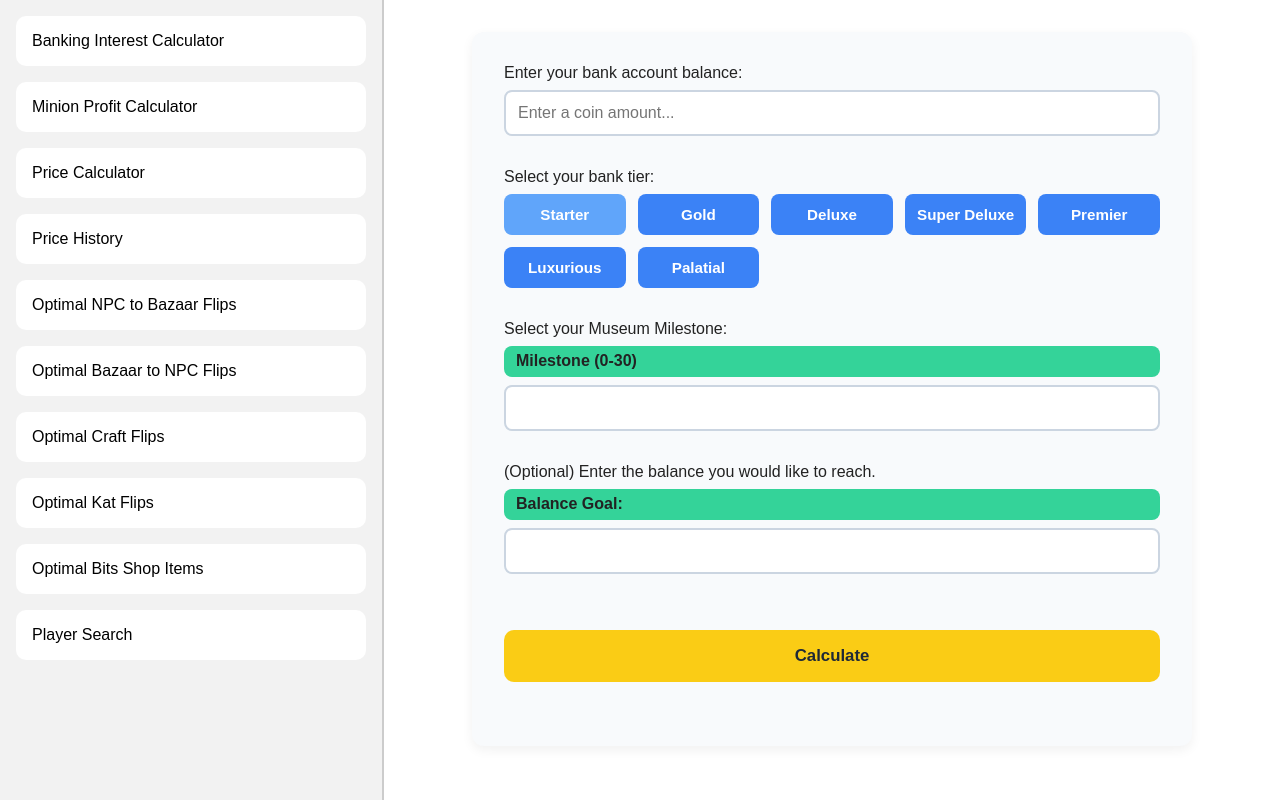
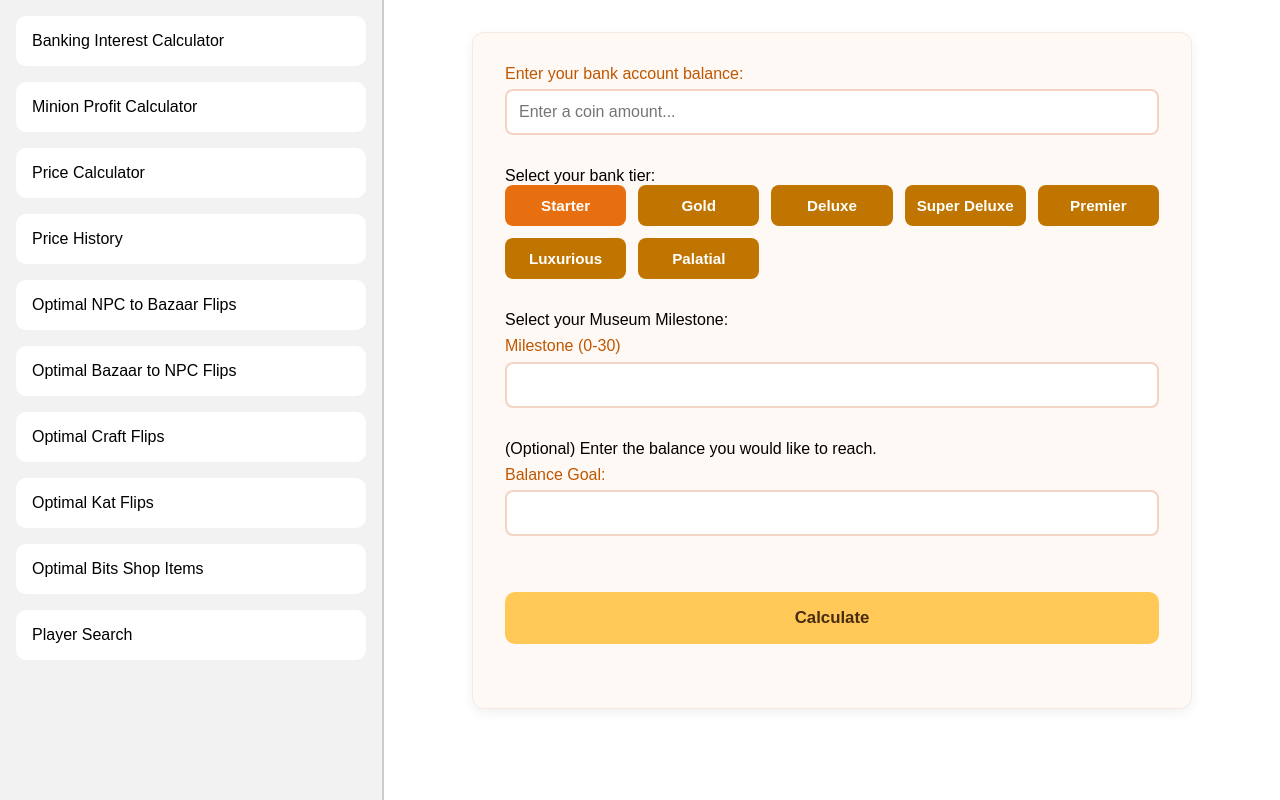
Before and after one commit to michaelmtpham/Skyprice, a website: page Skyprice/src/banking-interest-calculator.html in a window 1280 px wide. Both pictures are taken after a click on the button "Starter". Drawn offline with Linux system fonts and the light colour scheme.

Commit message:
Updaded CSS for Banking Interest Calculator to UT Austin colors. Finished HTML and CSS for Minion Profit Calculator and styled CSS in Georgia Tech colors.

```diff
--- a/Skyprice/src/banking-interest-calculator.css
+++ b/Skyprice/src/banking-interest-calculator.css
@@ -49,7 +49,8 @@ body, html {
     margin: 0 auto;
     padding: 2rem;
     border-radius: 12px;
-    background-color: #f8fafc;
+    background-color: #fff9f5;
+    border: 1px solid #f4e9e3;
     box-shadow: 0 4px 12px rgba(0,0,0,0.06);
 }
 
@@ -57,18 +58,22 @@ body, html {
     margin-bottom: 2rem;
 }
 
-.section label, .section p {
+.section label {
     font-size: 1rem;
-    margin-bottom: 0.5rem;
-    display: block;
-    color: #222;
+    font-weight: 500;
+    color: #bf5700;
+    margin-bottom: 0.4rem;
+    display: inline-block;
+    background: none;
+    border: none;
+    padding: 0;
 }
 
 input{
     width: 100%;
     padding: 0.75rem;
     font-size: 1rem;
-    border: 2px solid #cbd5e1;
+    border: 2px solid #f3d3c3;
     border-radius: 8px;
     background-color: white;
     color: #333;
@@ -76,7 +81,7 @@ input{
 }
 
 input:focus {
-    border-color: #3b82f6;
+    border-color: #bf5700;
     outline: none;
 }
 
@@ -88,7 +93,7 @@ input:focus {
 }
 
 .bank-tier {
-    background-color: #3b82f6;
+    background-color: #bf7500;
     color: white;
     border: none;
     padding: 0.75rem;
@@ -100,11 +105,11 @@ input:focus {
 }
 
 .bank-tier:hover {
-    background-color: #2563eb;
+    background-color: #994400;
 }
 
 .bank-tier.selected {
-    background-color: #60a5fa;
+    background-color: #e86f0f;
     color: white;
     font-weight: bold;
 }
@@ -113,8 +118,8 @@ input:focus {
     margin-top: 0.5rem;
     display: inline-block;
     padding: 0.4rem 0.75rem;
-    background-color: #34d399;
-    color: white;
+    background-color: #ffc857;
+    color: #472c10;
     font-weight: 600;
     border-radius: 8px;
     font-size: 0.85rem;
@@ -125,8 +130,8 @@ input:focus {
     padding: 1rem;
     font-size: 1.05rem;
     font-weight: 600;
-    background-color: #facc15;
-    color: #1f2937;
+    background-color: #ffc857;
+    color: #472c10;
     border:none;
     border-radius: 10px;
     cursor: pointer;
@@ -135,14 +140,14 @@ input:focus {
 }
 
 #calculate:hover {
-    background-color: #eab308
+    background-color: #fbbf24;
 }
 
 .result {
     margin-top: 2rem;
     text-align: center;
     font-size: 1.15rem;
-    color: #1e3a8a;
+    color: #9a3412;
 }
 
 .result p {
--- a/Skyprice/src/minion-profit-calculator.css
+++ b/Skyprice/src/minion-profit-calculator.css
@@ -43,3 +43,81 @@ body, html {
     background-color: #ffffff;
     overflow-y: auto;
 }
+
+.minion-profit-calculator {
+    max-width: 720px;
+    margin: 0 auto;
+    padding: 2rem;
+    border:  1px solid #e9d8a6;
+    border-radius: 16px;
+    background-color: #fffdf6;
+    box-shadow: 0 4px 12px rgba(0,0,0,0.6);
+}
+
+.section {
+    margin-bottom: 2rem;
+}
+
+.section label {
+    font-size: 1rem;
+    font-weight: 500;
+    color: #3e2f1c;
+    margin-bottom: 0.4rem;
+    display: inline-block;
+    background: none;
+    border: none;
+    padding: 0;
+}
+
+input {
+    width: 100%;
+    padding: 0.75rem;
+    font-size: 1rem;
+    border: 2px solid #cbd5e1;
+    border-radius: 8px;
+    background-color: white;
+    color: #333;
+    transition: border-color 0.2s ease;
+}
+
+input:focus {
+    border-color: #facc15;
+    outline: none;
+    box-shadow: 0 0 0 3px rgba(250, 204, 21, 0.25);
+}
+
+#calculate {
+    width: 100%;
+    padding: 1rem;
+    font-size: 1.05rem;
+    font-weight: 600;
+    background-color: #facc15;
+    color: #3a2d00;
+    border: none;
+    border-radius: 12px;
+    cursor: pointer;
+    transition: background-color 0.2s ease;
+    margin-top: 1.5rem;
+    box-shadow: 0 4px 12px rgba(0,0,0,0.08);
+    transform: scale(1.02);
+}
+
+#calculate:hover {
+    margin-top: 2rem;
+    text-align: center;
+    font-size: 1.15rem;
+    color: #1e3a8a;
+}
+
+.result p {
+    margin-bottom: 0.5rem;
+    color: #4b3b1f;
+    font-size: 1rem;
+    line-height: 1.6;
+}
+
+.result strong {
+    text-decoration: underline;
+    font-weight: bold;
+    color: #3b2d14;
+}
```
Also changed, not shown: Skyprice/src/minion-profit-calculator.html (+52 -28 lines), Skyprice/src/price-calculator.html (+1 -1 lines).
